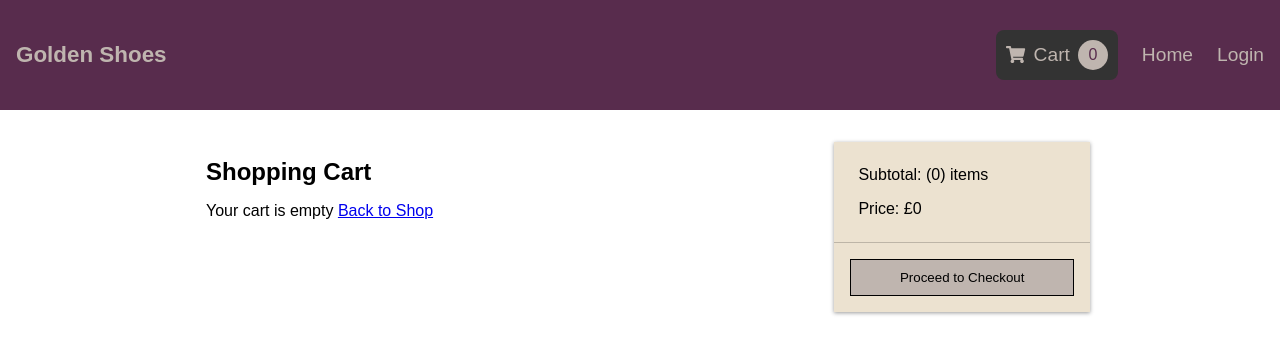
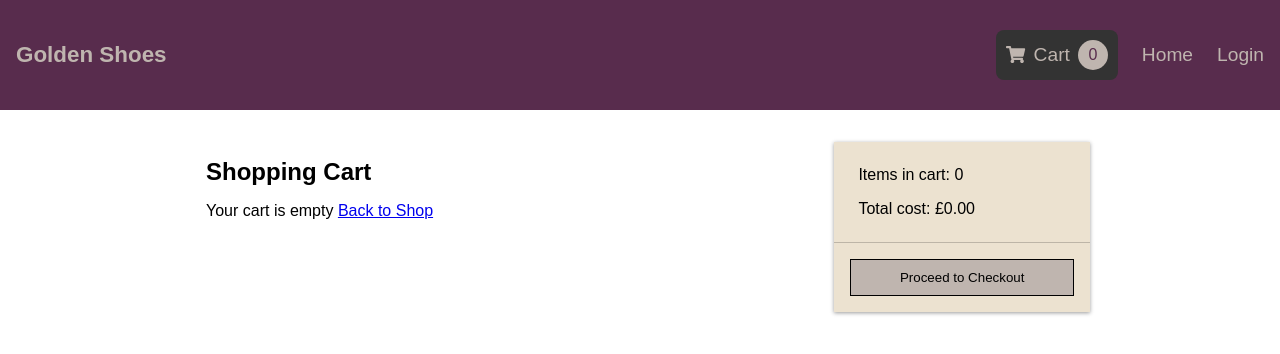
Before and after one commit to katebry/golden-shoe-store, a React (Create React App) app in the folder frontend/: page /cart in a window 1280 px wide. Shown: the top 354 px of the page. Built offline with nearby package versions, Linux system fonts and the light colour scheme.

Commit message:
feat: added cartTotal function to NavBar

```diff
--- a/frontend/src/components/NavBar.js
+++ b/frontend/src/components/NavBar.js
@@ -1,9 +1,17 @@
 import "./NavBar.css";
 import { Link } from "react-router-dom";
 import { FaShoppingCart } from "react-icons/fa";
+import { useSelector } from "react-redux";
 
 export const NavBar = ({ handleClick }) => {
   const loggedIn = false;
+
+  const cart = useSelector((state) => state.cart);
+  const { cartItems } = cart;
+
+  const getCartCount = () => {
+    return cartItems.reduce((quantity, item) => Number(item.quantity) + quantity, 0)
+  }
 
   return (
     <nav className="navBar">
@@ -15,7 +23,7 @@ export const NavBar = ({ handleClick }) => {
           <Link to="/cart" className="cart__link">
             <FaShoppingCart />
             <span>Cart</span>
-            <span className="cart__badge">0</span>
+            <span className="cart__badge">{getCartCount()}</span>
           </Link>
         </li>
         <li>
--- a/frontend/src/pages/Cart.js
+++ b/frontend/src/pages/Cart.js
@@ -46,8 +46,8 @@ export const CartPage = () => {
       </div>
       <div className="cartpage__right">
         <div className="cartpage__info">
-          <p>Subtotal: ({getCartCount()}) items</p>
-          <p>Price: £{getCartTotal()}</p>
+          <p>Items in cart: {getCartCount()}</p>
+          <p>Total cost: £{getCartTotal().toFixed(2)}</p>
         </div>
         <div>
           <button className="cartpage__btn">Proceed to Checkout</button>
```
